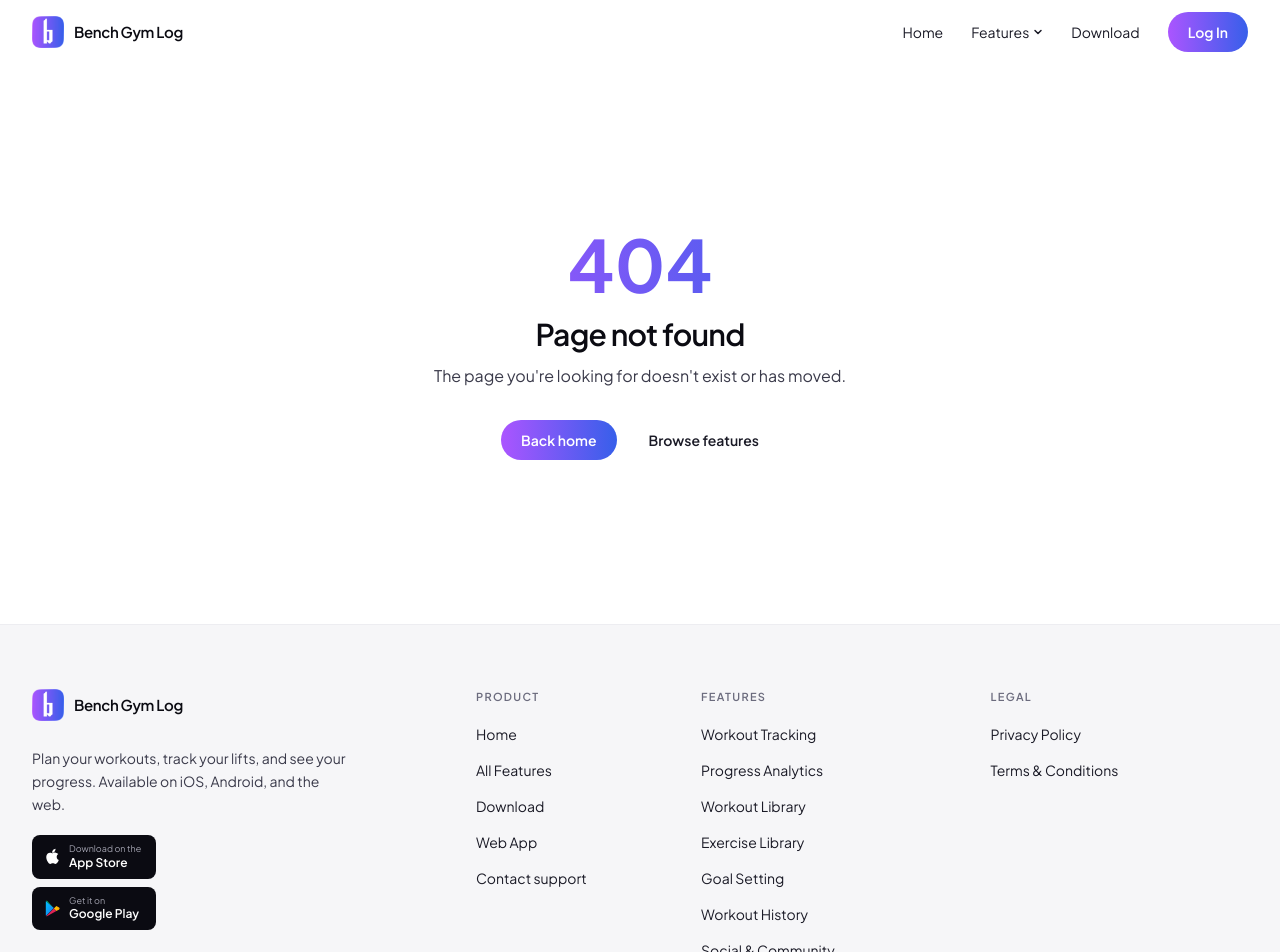
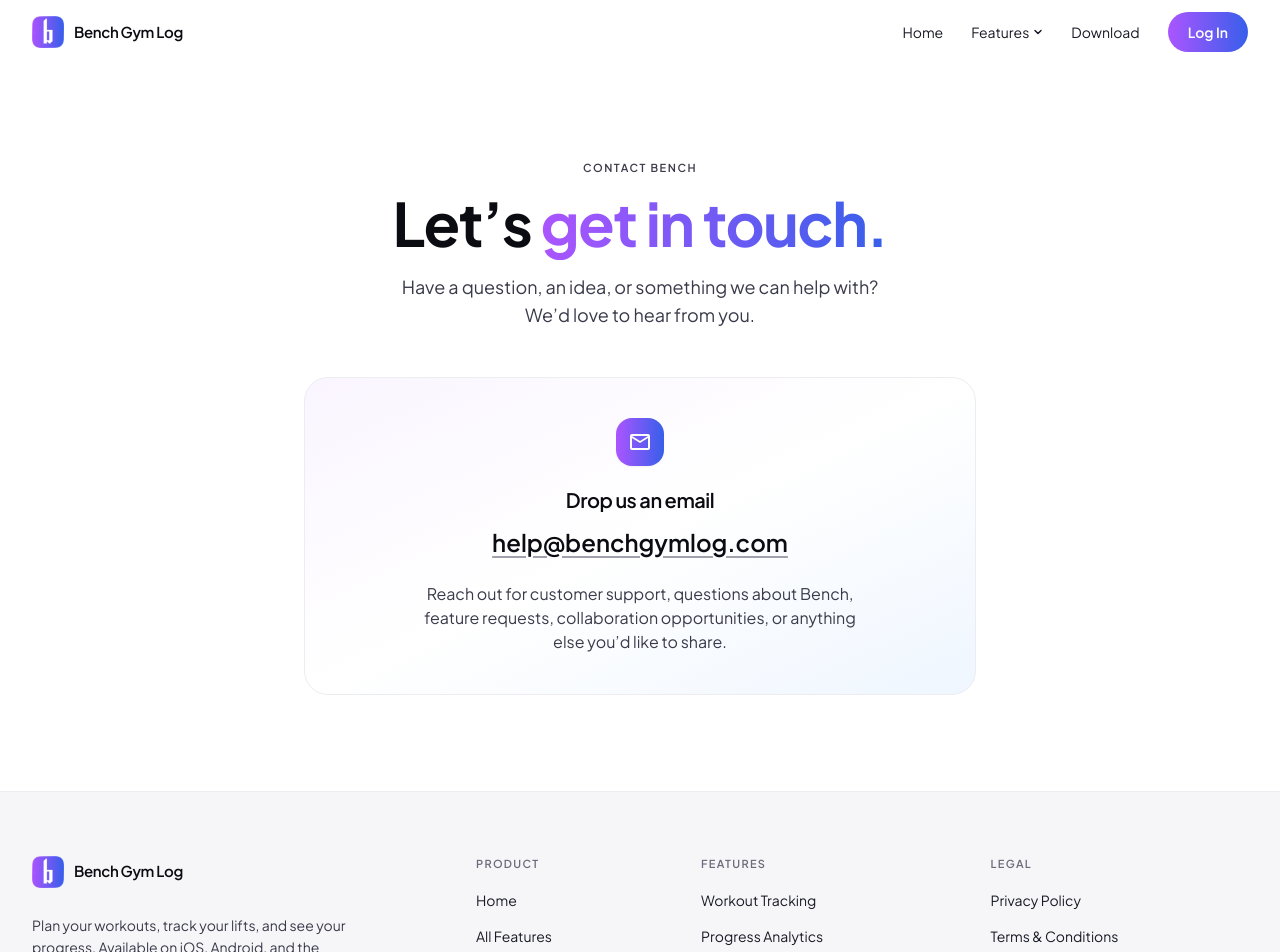
Before and after one commit to sampojwalam/bench-main, a Next.js app: page /contact in a window 1280 px wide. Before the commit this address had no page. Shown: the top 952 px of the page. Built offline with nearby package versions, Linux system fonts and the light colour scheme.

Commit message:
add contact page with email

```diff
--- /dev/null
+++ b/src/app/contact/page.tsx
@@ -0,0 +1,44 @@
+import type { Metadata } from "next";
+import { Section } from "@/components/Section";
+import { Icon } from "@/components/Icon";
+
+export const metadata: Metadata = {
+  title: "Contact",
+  description:
+    "Get in touch with Bench Gym Log for support, product questions, feature requests, and collaborations. Email help@benchgymlog.com.",
+};
+
+export default function ContactPage() {
+  return (
+    <Section className="py-14 sm:py-20 lg:py-24">
+      <div className="mx-auto max-w-2xl text-center">
+        <p className="text-[11px] font-semibold uppercase tracking-[0.14em] text-ink-500">
+          Contact Bench
+        </p>
+        <h1 className="mt-4 text-4xl sm:text-5xl lg:text-6xl font-bold tracking-tight text-balance">
+          Let’s <span className="bench-gradient-text">get in touch.</span>
+        </h1>
+        <p className="mx-auto mt-5 max-w-lg text-base sm:text-lg leading-relaxed text-ink-500 text-pretty">
+          Have a question, an idea, or something we can help with? We’d love to hear from you.
+        </p>
+
+        <div className="mt-9 sm:mt-12 rounded-3xl border border-ink-100 bg-gradient-to-br from-purple-50 via-white to-blue-50 px-5 py-8 sm:p-10">
+          <div aria-hidden="true" className="mx-auto flex h-12 w-12 items-center justify-center rounded-2xl bench-gradient text-white shadow-sm">
+            <Icon name="mail" size={24} />
+          </div>
+          <h2 className="mt-5 text-xl font-semibold tracking-tight">Drop us an email</h2>
+          <a
+            href="mailto:help@benchgymlog.com"
+            className="mt-3 inline-block rounded text-lg sm:text-2xl font-semibold text-ink-900 underline decoration-ink-300 underline-offset-4 hover:decoration-ink-900 transition-colors break-all"
+          >
+            help@benchgymlog.com
+          </a>
+          <p className="mx-auto mt-6 max-w-md text-sm sm:text-base leading-relaxed text-ink-500">
+            Reach out for customer support, questions about Bench, feature requests,
+            collaboration opportunities, or anything else you’d like to share.
+          </p>
+        </div>
+      </div>
+    </Section>
+  );
+}
--- a/src/app/page.tsx
+++ b/src/app/page.tsx
@@ -1,4 +1,5 @@
 import Image from "next/image";
+import Link from "next/link";
 import { Section, Eyebrow } from "@/components/Section";
 import { Button } from "@/components/Button";
 import { StoreButtonGroup } from "@/components/StoreButtons";
@@ -226,7 +227,7 @@
           <div>
             <Eyebrow>Frequently asked questions</Eyebrow>
             <h2 className="mt-5 text-4xl sm:text-5xl font-bold tracking-tight text-balance text-ink-900">A little more about Bench.</h2>
-            <p className="mt-5 text-ink-500">Need a hand? <a className="underline underline-offset-4 hover:text-ink-900" href="mailto:support@benchgymlog.com">Get in touch.</a></p>
+            <p className="mt-5 text-ink-500">Need a hand? <Link className="underline underline-offset-4 hover:text-ink-900" href="/contact">Get in touch.</Link></p>
           </div>
           <div className={styles.faqList}>
             {[
--- a/src/components/Footer.tsx
+++ b/src/components/Footer.tsx
@@ -107,9 +107,9 @@
                 </li>
               ))}
               <li>
-                <a href="mailto:help@benchgymlog.com" className="text-sm text-ink-700 hover:text-ink-900 transition-colors">
-                  Contact support
-                </a>
+                <Link href="/contact" className="text-sm text-ink-700 hover:text-ink-900 transition-colors">
+                  Contact
+                </Link>
               </li>
             </ul>
           </div>
```
